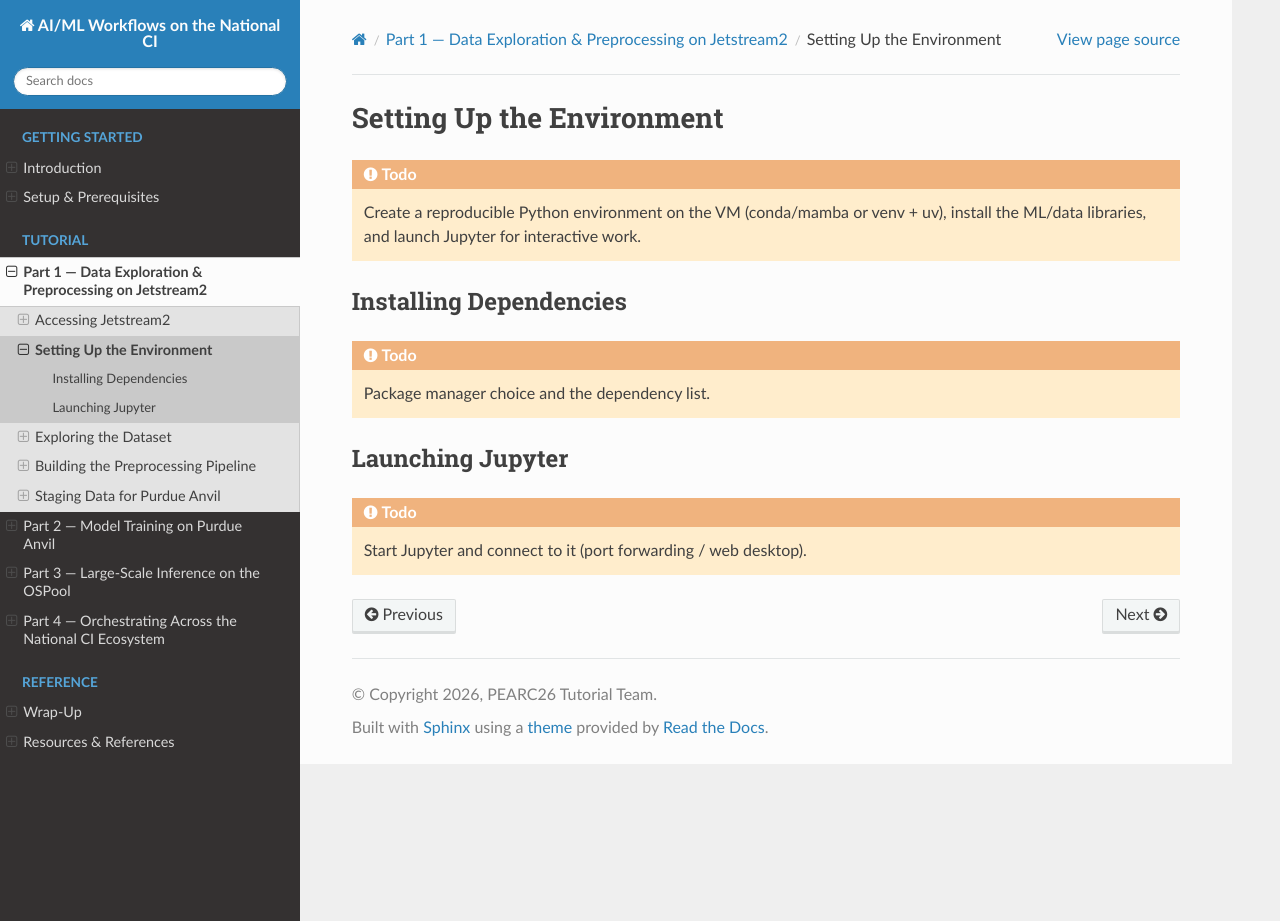
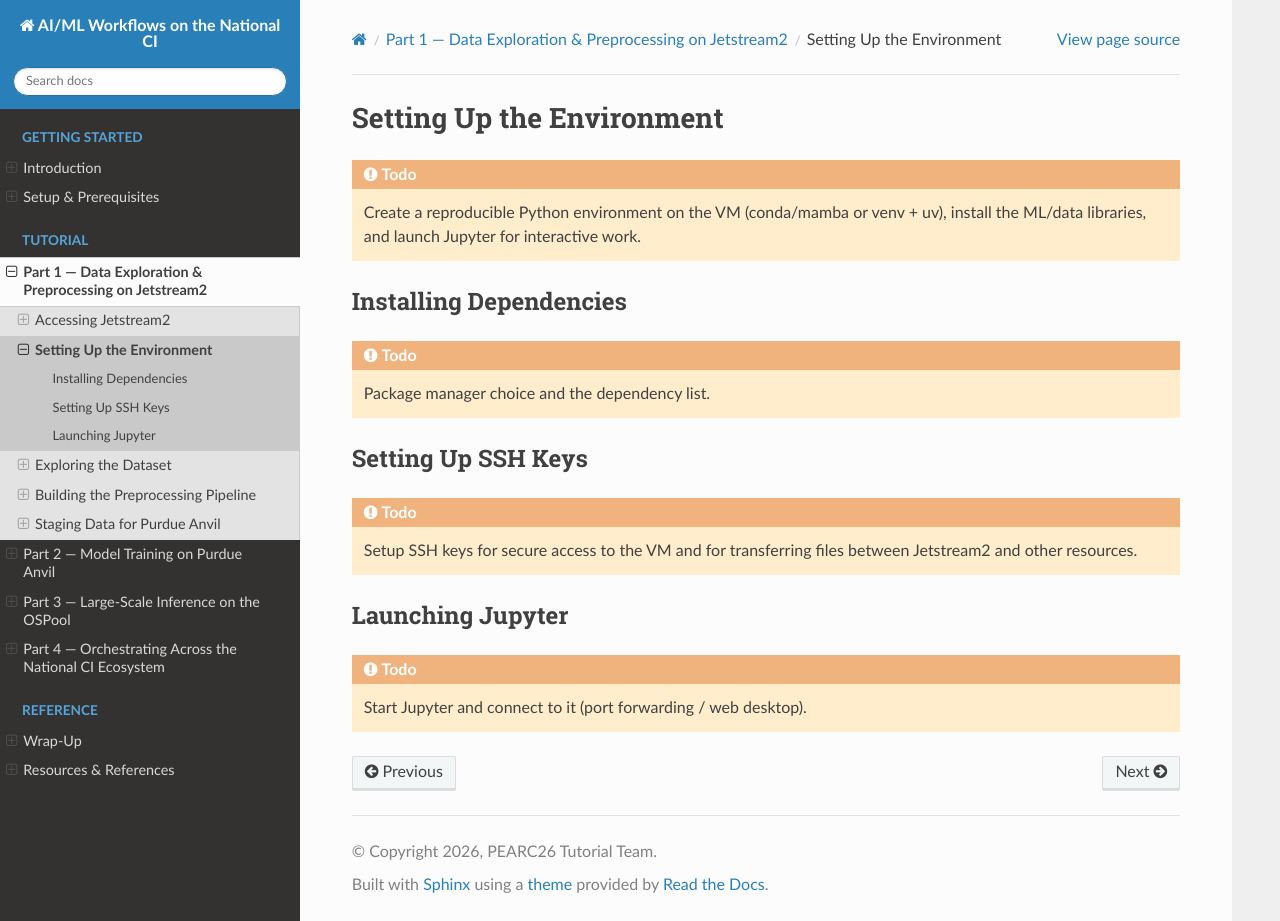
Before and after one commit to dmora127/PEARC26-AIML-on-National-CI, a Sphinx documentation site: the page built from docs/source/part1-jetstream2/environment-setup.rst, in a window 1280 px wide and 921 px high. Built offline with Sphinx 7.4.7 and the Read the Docs theme 3.1.0, drawn with Linux system fonts in a browser that asks for light colours.

```diff
--- a/docs/source/part1-jetstream2/environment-setup.rst
+++ b/docs/source/part1-jetstream2/environment-setup.rst
@@ -11,6 +11,12 @@
 
 .. todo:: Package manager choice and the dependency list.
 
+
+Setting Up SSH Keys
+-----------------------
+
+.. todo:: Setup SSH keys for secure access to the VM and for transferring files between Jetstream2 and other resources.
+
 Launching Jupyter
 -----------------
 
```
